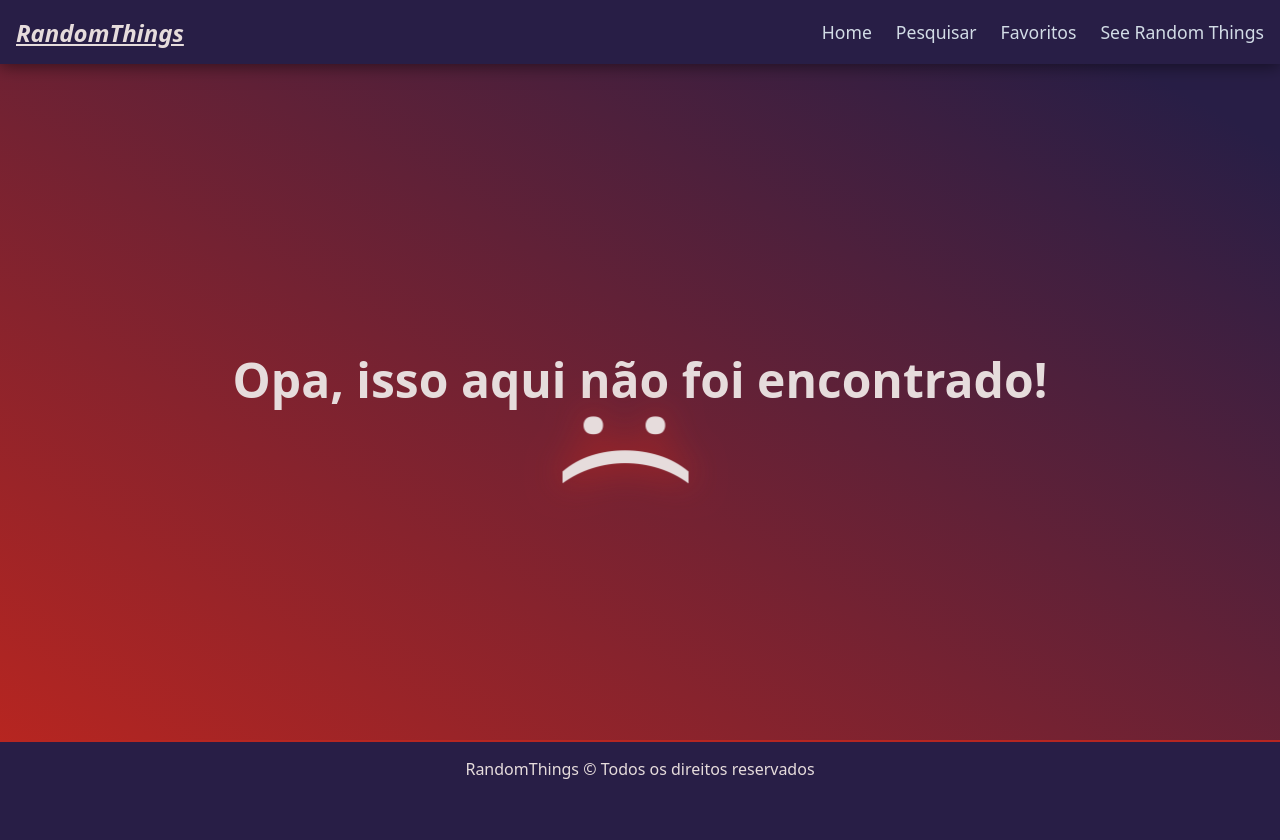
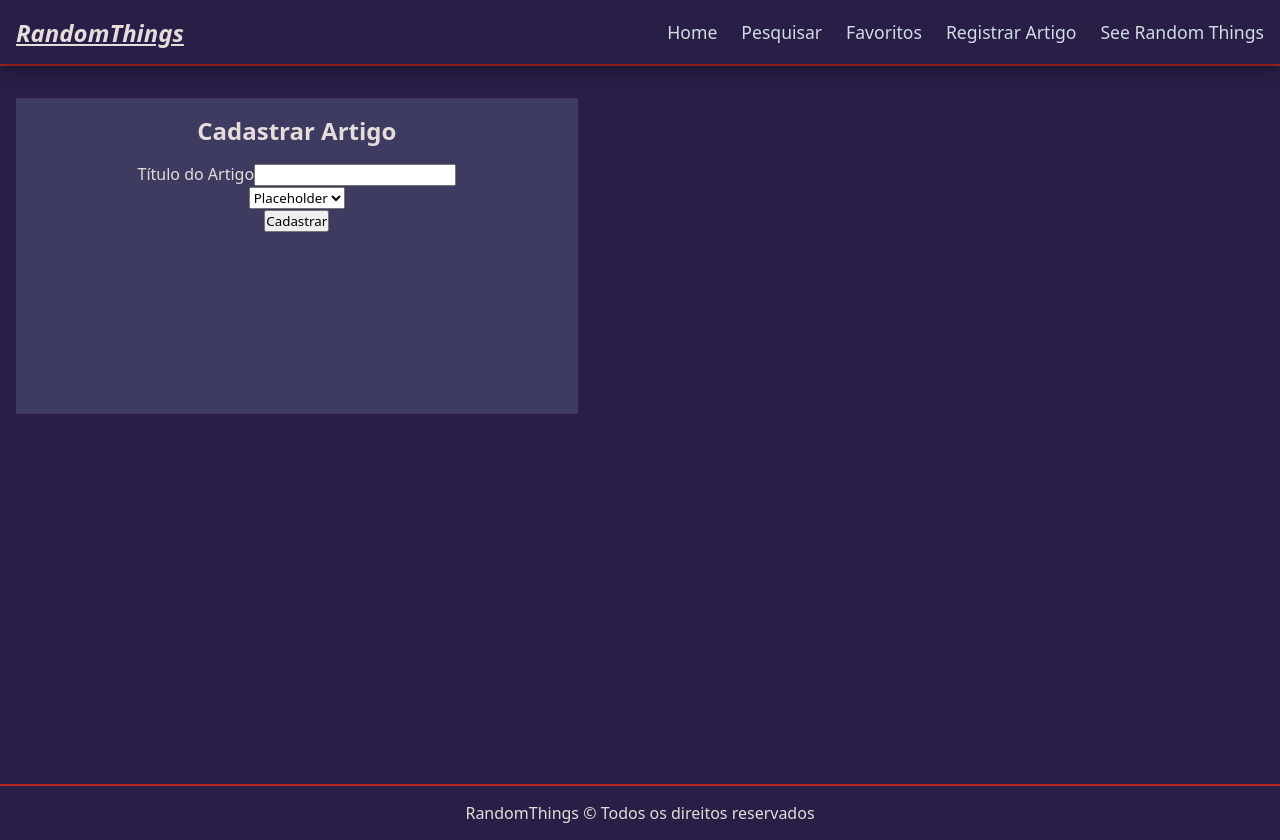
Before and after one commit to AlkKawaii/react-e-afins, a React (Vite) app: page /register in a window 1280 px wide. Before the commit the page ends 800 px from the top, so only its background shows below. Built offline with nearby package versions, Linux system fonts and the light colour scheme.

Commit message:
tá rolando alguma coisa

```diff
--- a/src/components/Card/index.jsx
+++ b/src/components/Card/index.jsx
@@ -2,10 +2,13 @@ import { Link } from 'react-router-dom';
 import styles from './Card.module.css';
 import favOut from './heartOutline.svg';
 import { useFavoriteContext } from '../../hooks/useFavoriteContext';
-// import favFil from './heartFilled.svg';
+import favFil from './heartFilled.svg';
 
 export default function Card({ element }) {
-    const [favorites, addFavorite] = useFavoriteContext();
+    const {favorite, addFavorite} = useFavoriteContext();
+
+    const isFavorite = favorite.some((fav) => fav.id === element.id);
+
     return (
         <article className={styles.card} title={element.title}>
             <Link to={`/random/${element.id}`} rel='noreferrer noopener'>
@@ -18,7 +21,7 @@ export default function Card({ element }) {
             </Link>
             <figure className={styles.icon}>
                 <img
-                    src={favOut}
+                    src={isFavorite ? favFil : favOut}
                     alt='Icon'
                     onClick={() => addFavorite(element)}
                 />
--- /dev/null
+++ b/src/components/Form/Form.module.css
@@ -0,0 +1,9 @@
+.container {
+    display: flex;
+    flex-direction: column;
+    width: 45%;
+    aspect-ratio: 16/9;
+    padding: 1em;
+    gap: 1em;
+    background-color: color-mix(in srgb, var(--background-color) 80%, rgba(173, 216, 230, 0.8));
+}
--- /dev/null
+++ b/src/components/Form/index.jsx
@@ -0,0 +1,24 @@
+import styles from './Form.module.css';
+
+export default function Form() {
+    return (
+        <section className={styles.container}>
+            <h2>Cadastrar Artigo</h2>
+            <form>
+                <div>
+                    <label htmlFor='title'>Título do Artigo</label>
+                    <input type='text' id='title' required />
+                </div>
+                <div>
+                    <label htmlFor='selection'></label>
+                    <select id='selection'>
+                        <option value='placeholder'>Placeholder</option>
+                    </select>
+                </div>
+                <div>
+                    <button type="submit">Cadastrar</button>
+                </div>
+            </form>
+        </section>
+    );
+}
--- a/src/components/Header/index.jsx
+++ b/src/components/Header/index.jsx
@@ -1,5 +1,6 @@
 import { Link } from 'react-router-dom';
 import styles from './Header.module.css';
+import db from '../../database/db.json';
 
 export default function Header() {
     return (
@@ -17,8 +18,11 @@ export default function Header() {
                 <Link to='/favorites' className={styles.links}>
                     Favoritos
                 </Link>
+                <Link to='/register' className={styles.links}>
+                    Registrar Artigo
+                </Link>
                 <Link
-          to={`/random/${Math.floor(Math.random() * 150) + 1}`}
+                    to={`/random/${Math.floor(Math.random() * db.length) + 1}`}
                     className={styles.links}>
                     See Random Things
                 </Link>
--- a/src/hooks/useFavoriteContext.jsx
+++ b/src/hooks/useFavoriteContext.jsx
@@ -15,5 +15,5 @@ export function useFavoriteContext() {
         return setFavorite([...newFavorites]);
     }
 
-    return [favorite, addFavorite];
+    return {favorite, addFavorite};
 }
--- a/src/pages/Favorites/index.jsx
+++ b/src/pages/Favorites/index.jsx
@@ -1,14 +1,21 @@
 import Header from '../../components/Header';
 import Container from '../../components/Container';
 import Footer from '../../components/Footer';
+import ArticleList from '../../components/ArticleList';
+import { useFavoriteContext } from '../../hooks/useFavoriteContext';
 
 export default function Favorites() {
+    const { favorite } = useFavoriteContext();
+
     return (
         <>
             <Header />
             <Container>
-        <h2>Favoritos aqui</h2>
-        <section>Meus favoritos listados</section>
+              <h2>Aqui estão seus favoritos!</h2>
+                <ArticleList
+                    articles={favorite}
+                    emptyHeading={'Nenhum Favorito :('}
+                />
             </Container>
             <Footer />
         </>
--- /dev/null
+++ b/src/pages/RegisterArticle/index.jsx
@@ -0,0 +1,17 @@
+import Container from '../../components/Container';
+import Footer from '../../components/Footer';
+import Form from '../../components/Form';
+import Header from '../../components/Header';
+// import styles from './RegisterArticle.module.css';
+
+export default function RegisterArticle() {
+    return (
+        <>
+            <Header />
+            <Container>
+                <Form />
+            </Container>
+            <Footer />
+        </>
+    );
+}
--- a/src/routes.jsx
+++ b/src/routes.jsx
@@ -5,6 +5,7 @@ import NotFound from './pages/NotFound';
 import Search from './pages/Search';
 import Favorites from './pages/Favorites';
 import FavoritesProvider from './contexts/Favorites';
+import RegisterArticle from './pages/RegisterArticle';
 
 export default function AppRoutes() {
     return (
@@ -15,6 +16,7 @@ export default function AppRoutes() {
                     <Route path='random/:id' element={<Random />} />
                     <Route path='search' element={<Search />} />
                     <Route path='favorites' element={<Favorites />} />
+                    <Route path='register' element={<RegisterArticle />} />
                     <Route path='*' element={<NotFound />} />
                 </Routes>
             </FavoritesProvider>
```
Also changed, not shown: src/pages/RegisterArticle/RegisterArticle.module.css (added). Lines whose indentation alone changed are shown as unchanged.
